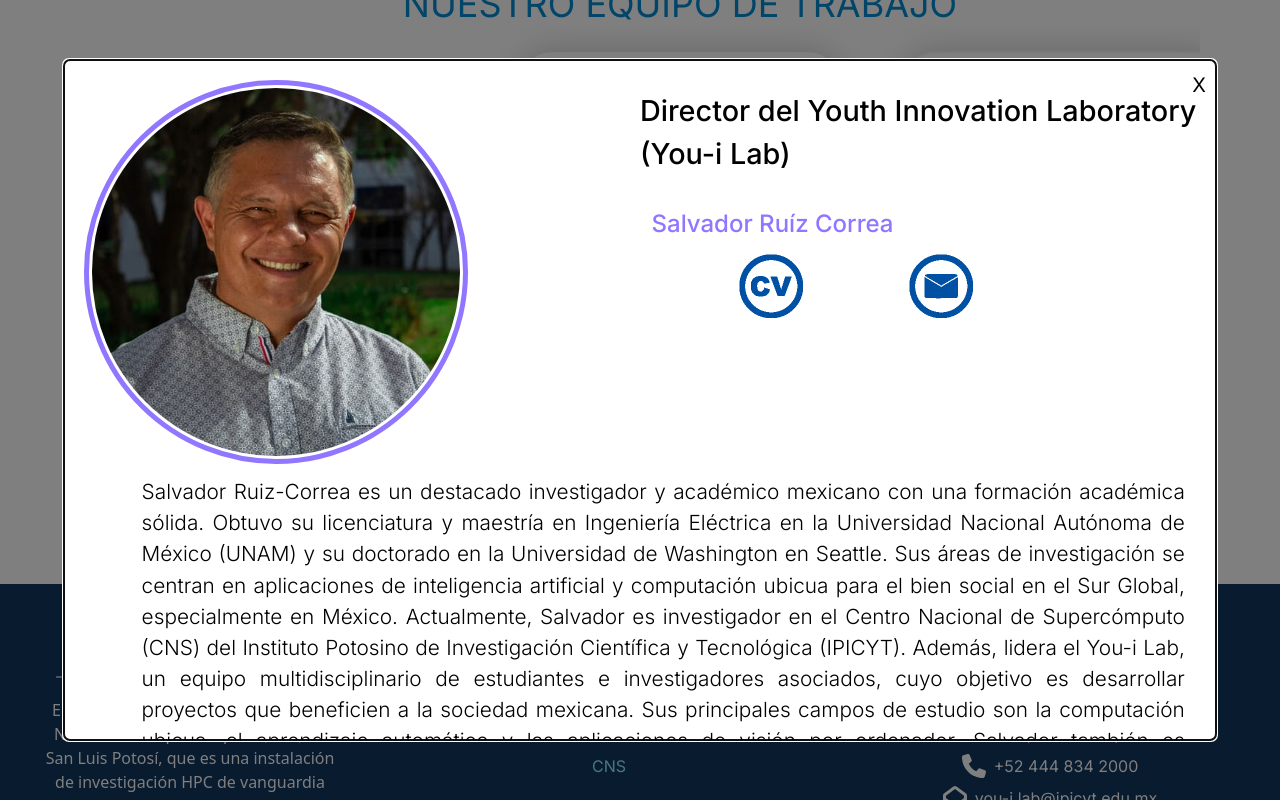
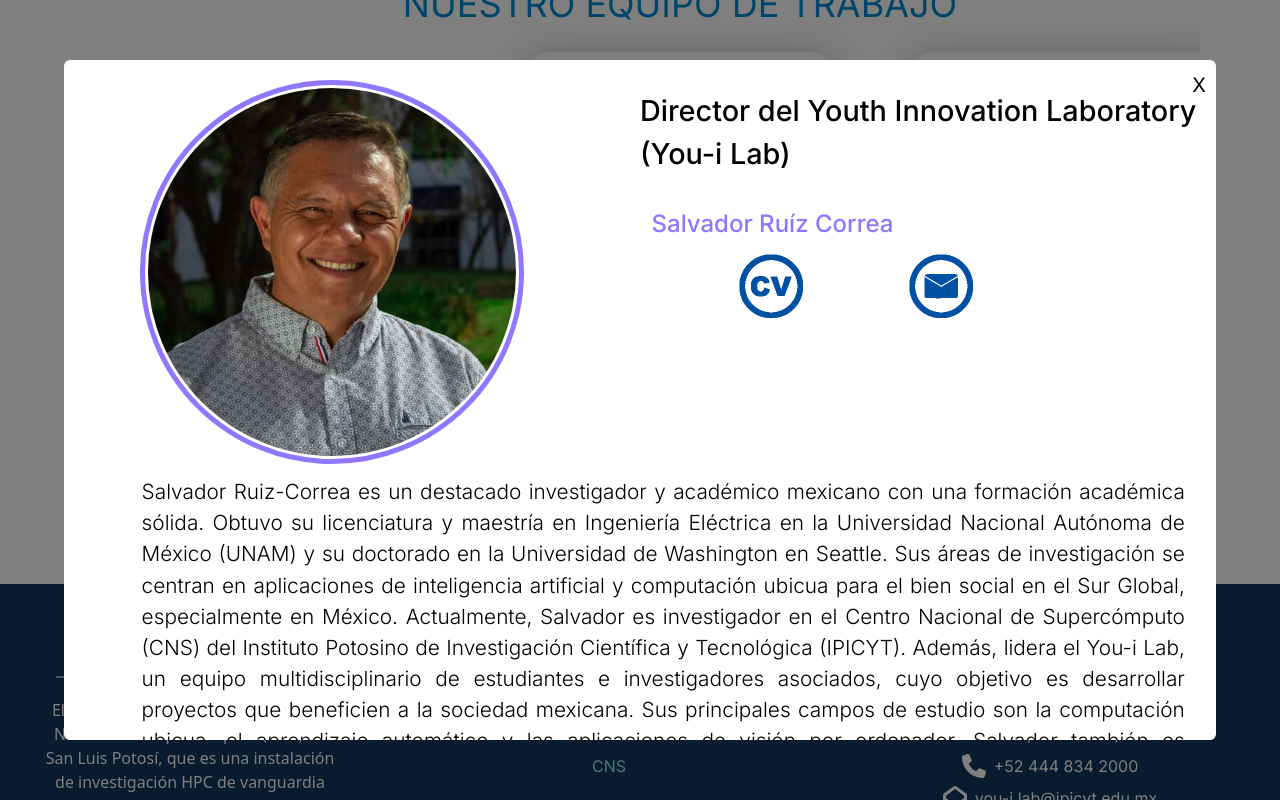
Before and after one commit to Martinvega17/you-ilab-next, a Next.js app: page /About in a window 1280 px wide. Both pictures are taken after a click on the element 680 px from the left and 1720 px from the top of the page. Shown: the part 1320-2120 px from the top of the page. Built offline with nearby package versions, Linux system fonts and the light colour scheme.

Commit message:
update carousel

```diff
--- a/app/globals.css
+++ b/app/globals.css
@@ -43,8 +43,9 @@ body {
 }
 
 .sponsors {
-  width: auto;
-  height: auto;
+  width: 13px;
+  height: 5em;
+  image-rendering: pixelated;
 }
 
 .projectsTitle {
--- a/app/page.jsx
+++ b/app/page.jsx
@@ -27,7 +27,7 @@ export default function Home() {
 
           {/* Carousel Sponsors */}
 
-          <div className="bg-gradient-to-r from-purple-500 to-teal-500 py-16 pb-12 relative">
+          <div className="bg-gradient-to-r from-purple-500 to-teal-500 py-8 pb-12 relative">
             <div className="container text-center sm:px-8 md:px-12 lg:px-20 mx-auto">
               <div className="md:flex md:flex-wrap sm:flex sm:flex-wrap justify-center sm:justify-around mx-16">
                 <div className="mb-4 md:mb-0">
--- a/app/styles/Modal.css
+++ b/app/styles/Modal.css
@@ -34,7 +34,7 @@
     border-radius: 6px;
     padding: 30px;
     width: 96vw;
-    max-height: 100vh;
+    max-height: 20vh;
     overflow: auto;
     margin: auto;
     z-index: 9999;
@@ -82,7 +82,8 @@
     border-radius: 50%;
     border: 5px solid var(--color);
     padding: 3px;
-    margin-right: 2em;
+    margin-right: 1.5em;
+    margin-left: 5%;
   }
 
   /* Estilos para los títulos dentro del modal */
--- a/components/Aliados.jsx
+++ b/components/Aliados.jsx
@@ -127,13 +127,13 @@ const AliadosCarousel = () => {
     ];
 
     return (
-        <div className='ml-10 mr-0 relative'>
-            <h2 className='text-center text-3xl mt-4 text-black dark:text-white'>Aliados</h2>
+        <div className='ml-4 mr-0 relative'>
+            <h2 className='text-center text-3xl mt-2 text-black dark:text-white'>Aliados</h2>
             <Slider {...settings}>
                 {images.map((image) => (
                     <div key={image.id}>
                         <a href={image.url} target="_blank" rel="noopener noreferrer">
-                            <Image src={image.src} alt={image.alt} className='w-[190px] h-[105px] grayscale hover:grayscale-0' />
+                            <Image src={image.src} alt={image.alt} className='w-[120px] h-[6em] grayscale hover:grayscale-0' />
                         </a>
                     </div>
                 ))}
--- a/components/SwiperCarousel.jsx
+++ b/components/SwiperCarousel.jsx
@@ -64,8 +64,8 @@ const SwiperCarousel = () => {
                         </div>
 
                         <div className="card__content" onClick={() => handleViewMore(card)}>
-                            <span className="card__title text-center">{card.profession}</span>
-                            <span className="card__name text-center">{card.name}</span>
+                            <span className="card__title text-center text-black">{card.name}</span>
+                            <span className="card__name text-center">{card.profession}</span>
 
                             {card.text.length > 100 && (
                                 <button className="card__btn">View More</button>
@@ -82,7 +82,7 @@ const SwiperCarousel = () => {
                 className="modal"
                 overlayClassName="overlay"
             >
-                <div className="modal-content">
+                <div className="modal-content dark:text-black">
                     <button className="close-btn" onClick={closeModal}>
                         X
                     </button>
@@ -92,9 +92,9 @@ const SwiperCarousel = () => {
                                 <Image src={expandedCard.image} alt="card image" />
                             </div>
                             <div className="card__content">
-                                <span className="card__title">{expandedCard.profession}</span>
+                                <span className="card__title dark:text-black">{expandedCard.profession}</span>
                                 <span className="card__name">{expandedCard.name}</span>
-                                <p className="card__text">{expandedCard.text}</p>
+                                <p className="card__text dark:text-black">{expandedCard.text}</p>
                             </div>
                             <div className="modal__links-container text-center justify-center items-center">
                                 {expandedCard.cv && (
```
